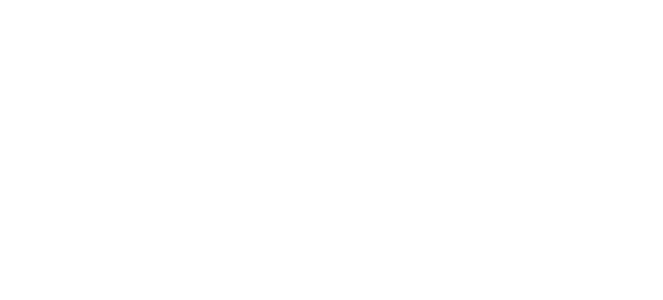
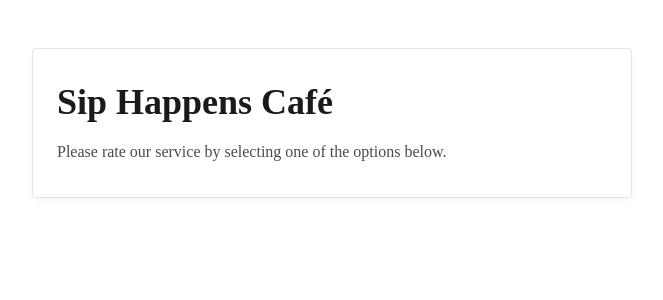
Before and after one commit to InnaBondarenko87/02-react-cafe, a React (Vite) app: page / in a window 1280 px wide. Shown: the top 300 px of the page, without its empty margins (308-971 px from the left). Built offline with nearby package versions, Linux system fonts and the light colour scheme.

Commit message:
CafeInfo

```diff
--- a/src/components/App/App.tsx
+++ b/src/components/App/App.tsx
@@ -4,9 +4,16 @@
 
 // import React from "react";
 import css from "./App.module.css";
+import CafeInfo from "../CafeInfo/CafeInfo";
 
 function App() {
-  return <div className={css.app}></div>;
+  return (
+    <div className={css.app}>
+      <div>
+        <CafeInfo />
+      </div>
+    </div>
+  );
 }
 
 export default App;
--- a/src/components/CafeInfo/CafeInfo.tsx
+++ b/src/components/CafeInfo/CafeInfo.tsx
@@ -1,6 +1,6 @@
 import css from "./CafeInfo.module.css";
 
-function CafeInfo() {
+const CafeInfo = () => {
   return (
     <div className={css.container}>
       <h1 className={css.title}>Sip Happens Café</h1>
@@ -9,6 +9,6 @@ function CafeInfo() {
       </p>
     </div>
   );
-}
+};
 
 export default CafeInfo;
--- a/src/main.tsx
+++ b/src/main.tsx
@@ -1,7 +1,7 @@
 import { StrictMode } from "react";
 import { createRoot } from "react-dom/client";
 // import "./index.module.css";
-import App from "./components/App/App.tsx";
+import App from "./components/App/App";
 
 createRoot(document.getElementById("root")!).render(
   <StrictMode>
```
